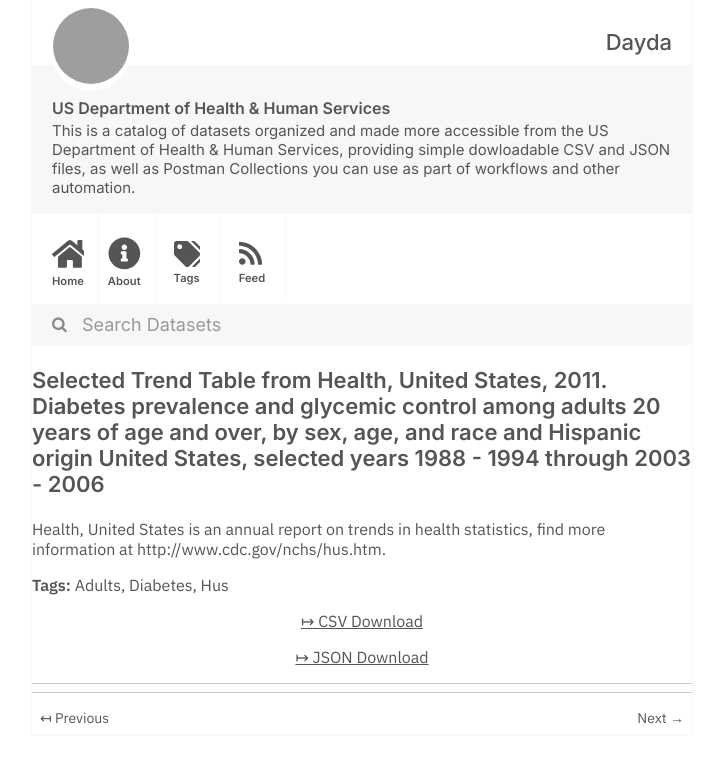
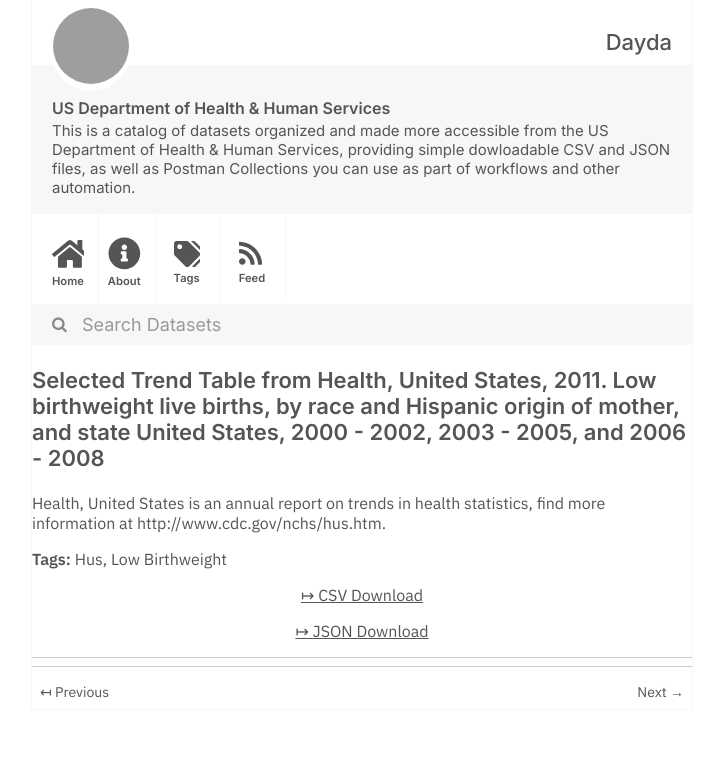
Before and after one commit to dayda-entities/us-department-of-health-and-human-services, a Jekyll site: the page built from _posts/2020-11-10-selected-trend-table-from-heal.md, in a window 1280 px wide, cut to the strip 0-763 px from the top of the page. Shown: the whole strip, without its empty margins (278-1001 px from the left). Built offline with Jekyll 4.4.1, drawn with Linux system fonts in a browser that asks for light colours; grey boxes are pictures that could not be loaded.

```diff
--- a/_posts/2020-11-10-selected-trend-table-from-heal.md
+++ b/_posts/2020-11-10-selected-trend-table-from-heal.md
@@ -1,20 +1,18 @@
 ---
 title: >-
-  Selected Trend Table from Health, United States, 2011. Diabetes prevalence and
-  glycemic control among adults 20 years of age and over, by sex, age, and race
-  and Hispanic origin United States, selected years 1988 - 1994 through 2003 -
-  2006
-created: '2020-11-10T16:18:45.653821'
-modified: '2021-04-25T14:56:53.380411'
+  Selected Trend Table from Health, United States, 2011. Low birthweight live
+  births, by race and Hispanic origin of mother, and state United States, 2000 -
+  2002, 2003 - 2005, and 2006 - 2008
+created: '2020-11-10T16:18:18.448219'
+modified: '2021-04-06T03:12:18.274979'
 state: active
 type: dataset
 tags:
-  - Adults
-  - Diabetes
   - Hus
+  - Low Birthweight
 groups: []
-csv_url: 'https://data.cdc.gov/api/views/crtu-weni/rows.csv?accessType=DOWNLOAD'
-json_url: 'https://data.cdc.gov/api/views/crtu-weni/rows.json?accessType=DOWNLOAD'
+csv_url: 'https://data.cdc.gov/api/views/m4es-3af4/rows.csv?accessType=DOWNLOAD'
+json_url: 'https://data.cdc.gov/api/views/m4es-3af4/rows.json?accessType=DOWNLOAD'
 layout: post
 
 ---
```
